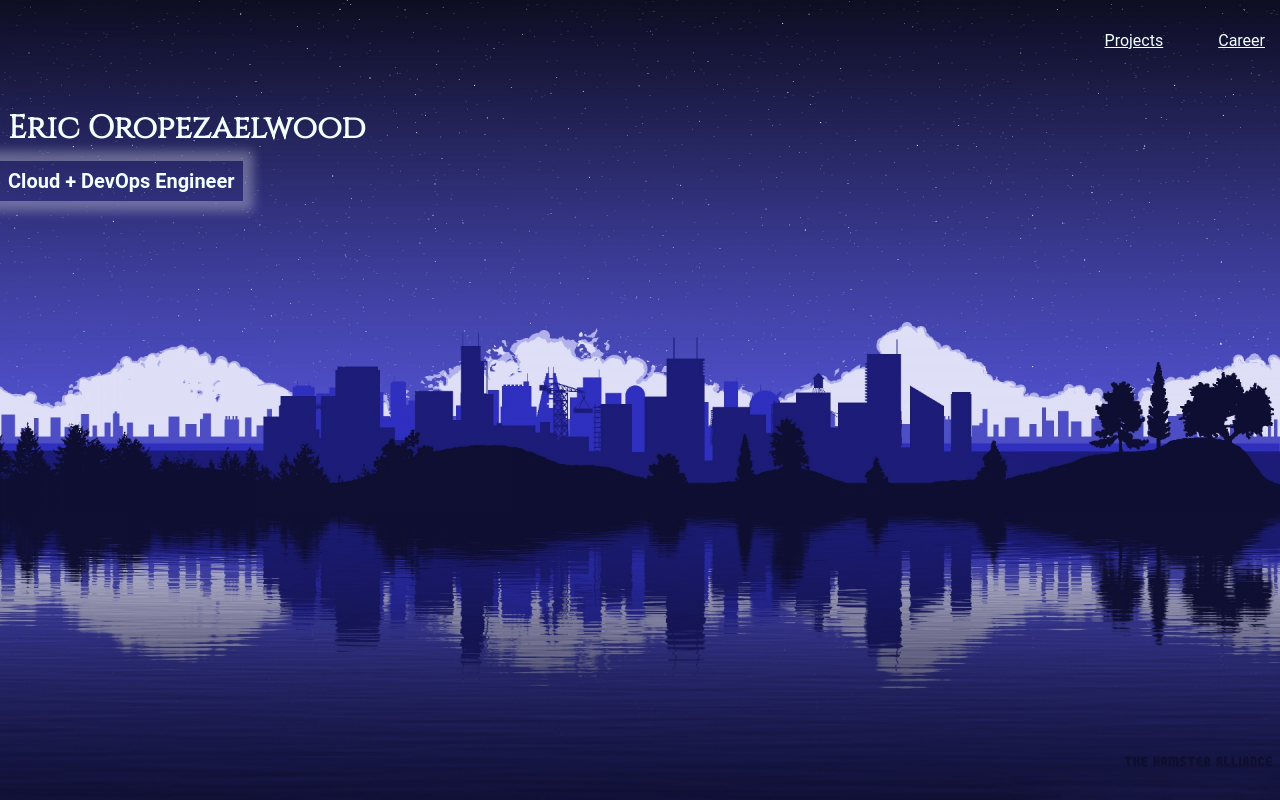
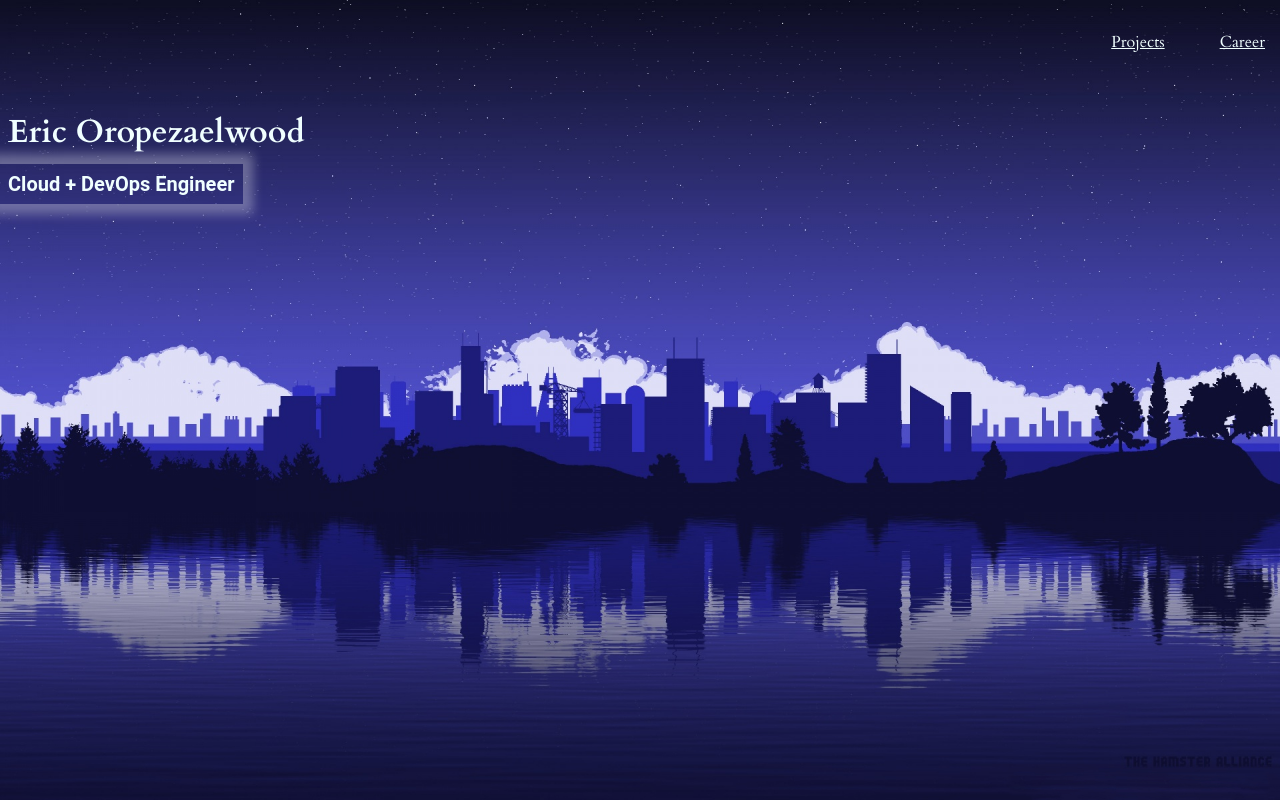
Before and after one commit to EricOropezaelwood/vue-portfolio, a Vue app: page / in a window 1280 px wide. Built offline with nearby package versions, Linux system fonts and the light colour scheme.

Commit message:
change fonts, add drill to icon

```diff
--- a/public/index.html
+++ b/public/index.html
@@ -4,12 +4,13 @@
     <meta charset="utf-8">
     <meta http-equiv="X-UA-Compatible" content="IE=edge">
     <meta name="viewport" content="width=device-width,initial-scale=1.0">
-    <link rel="icon" href="<%= BASE_URL %>favicon.ico">
+    <link rel="icon" href="<%= BASE_URL %>drill-wide.jpeg">
     <title><%= htmlWebpackPlugin.options.title %></title>
     <link rel="preconnect" href="https://fonts.googleapis.com">
     <link rel="preconnect" href="https://fonts.gstatic.com" crossorigin>
     <link href="https://fonts.googleapis.com/css2?family=Lora:wght@600&display=swap" rel="stylesheet">
     <link href="https://fonts.googleapis.com/css2?family=Cinzel&family=Lora:wght@600&display=swap" rel="stylesheet">
+    <link href="https://fonts.googleapis.com/css?family=Cardo:400,700|Oswald" rel="stylesheet">
   </head>
   <body>
     <noscript>
--- a/src/App.vue
+++ b/src/App.vue
@@ -41,7 +41,7 @@ body {
 .intro .name {
   /* color:black; */
   font-size: 2em;
-  font-family: 'Cinzel', serif;
+  font-family: 'Cardo', serif;
 }
 
 .intro .job-title {
--- a/src/components/AppNavbar.vue
+++ b/src/components/AppNavbar.vue
@@ -33,6 +33,7 @@ nav {
 .nav-links a {
   color: azure;
   text-decoration: none;
+  font-family: "Cardo";
 }
 
 </style>
```
Also changed, not shown: public/drill-wide.jpeg (added).
